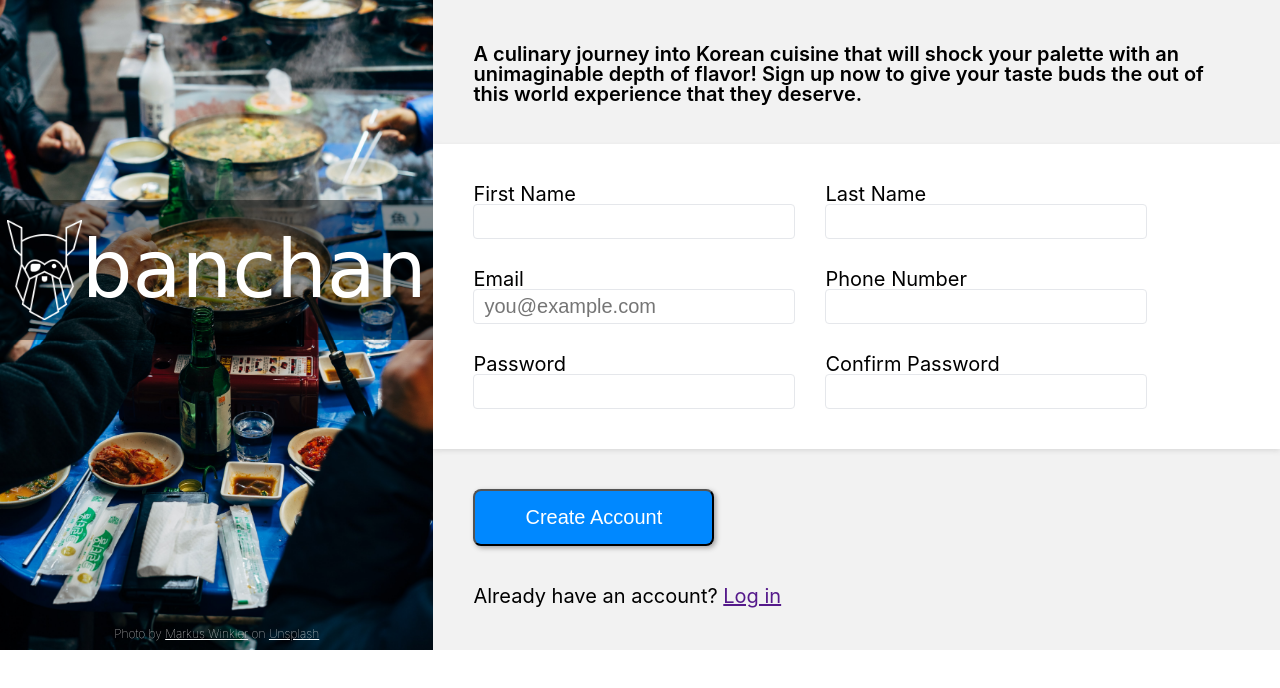
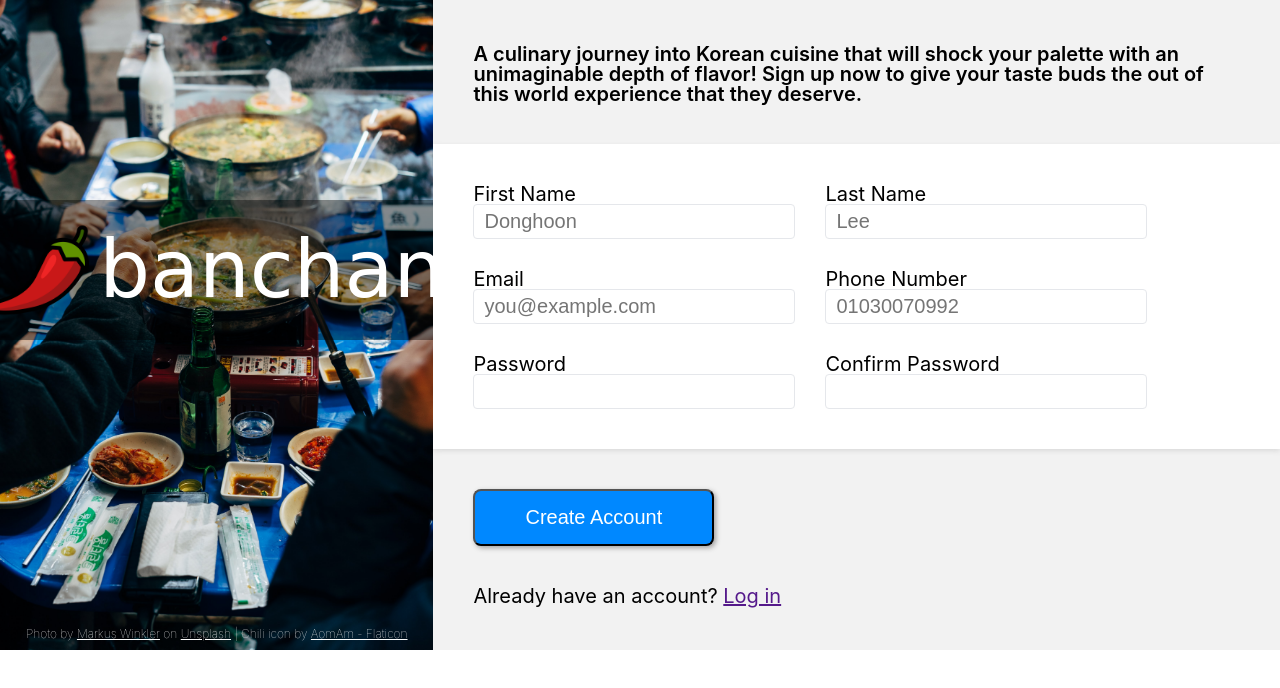
Before and after one commit to michaeljchong/sign-up-form, a plain HTML site: page index.html in a window 1280 px wide. Drawn offline with Linux system fonts and the light colour scheme; a web font is replaced by a local one.

Commit message:
Update icon

```diff
--- a/index.html
+++ b/index.html
@@ -13,14 +13,15 @@
 <body>
   <div class="sidebar">
     <div class="logo">
-      <img src="images/odin-lined.png" alt="icon">
+      <img src="images/chili.png" alt="icon">
       <p>banchan</p>
     </div>
     <img src="images/markus-winkler-1gkvpUCQkmA-unsplash.jpg" alt="Korean dining">
     <p class="credit">Photo by <a
       href="https://unsplash.com/@markuswinkler?utm_source=unsplash&utm_medium=referral&utm_content=creditCopyText">Markus
       Winkler</a> on <a
-      href="https://unsplash.com/s/photos/korean-food?utm_source=unsplash&utm_medium=referral&utm_content=creditCopyText">Unsplash</a></p>
+      href="https://unsplash.com/s/photos/korean-food?utm_source=unsplash&utm_medium=referral&utm_content=creditCopyText">Unsplash</a>
+      | Chili icon by <a href="https://www.flaticon.com/free-icons/chili" title="chili icons">AomAm - Flaticon</a></p>
   </div>
   <form action="signupform/path" method="post">
     <div class="intro">
@@ -29,11 +30,11 @@
     <div class="info">
       <div class="field">
         <label for="first_name">First Name</label>
-        <input type="text" id="first_name" name="first_name" required>
+        <input type="text" id="first_name" name="first_name" placeholder="Donghoon" required>
       </div>
       <div class="field">
         <label for="last_name">Last Name</label>
-        <input type="text" id="last_name" name="last_name" required>
+        <input type="text" id="last_name" name="last_name" placeholder="Lee" required>
       </div>
       <div class="field">
         <label for="user_email">Email</label>
@@ -41,7 +42,7 @@
       </div>
       <div class="field">
         <label for="phone_number">Phone Number</label>
-        <input type="number" id="phone_number" name="phone_number" required>
+        <input type="number" id="phone_number" name="phone_number" placeholder="01030070992" required>
       </div>
       <div class="field">
         <label for="password">Password</label>
--- a/style.css
+++ b/style.css
@@ -86,10 +86,12 @@ body {
   font-size: 5rem;
   background-color: rgba(0, 0, 0, 0.399);
   width: 100%;
+  gap: 10px;
 }
 
 .logo img {
   height: 100px;
+  color: white;
 }
 
 form {
```
Also changed, not shown: images/chili.png (added), images/odin-lined.png (deleted).
